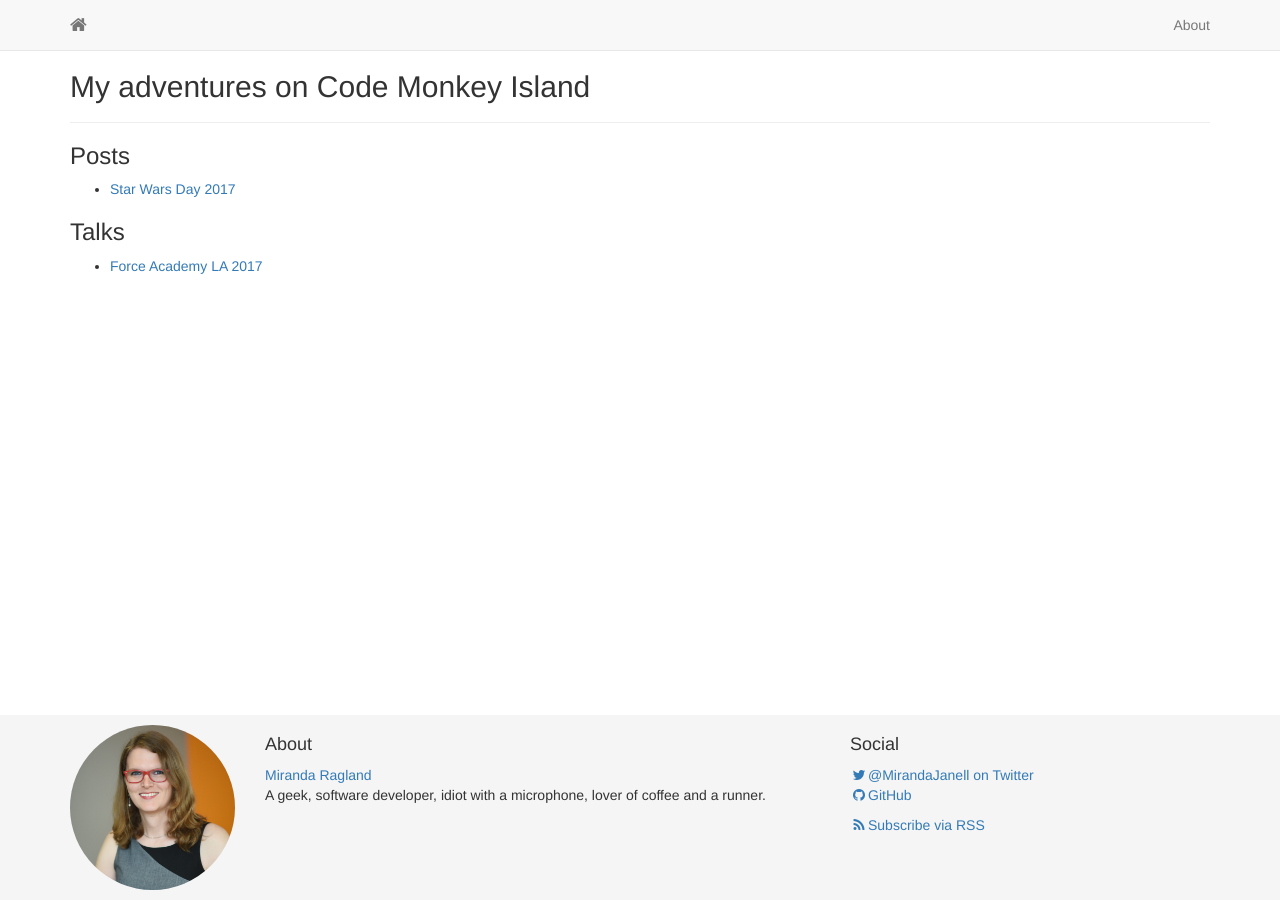
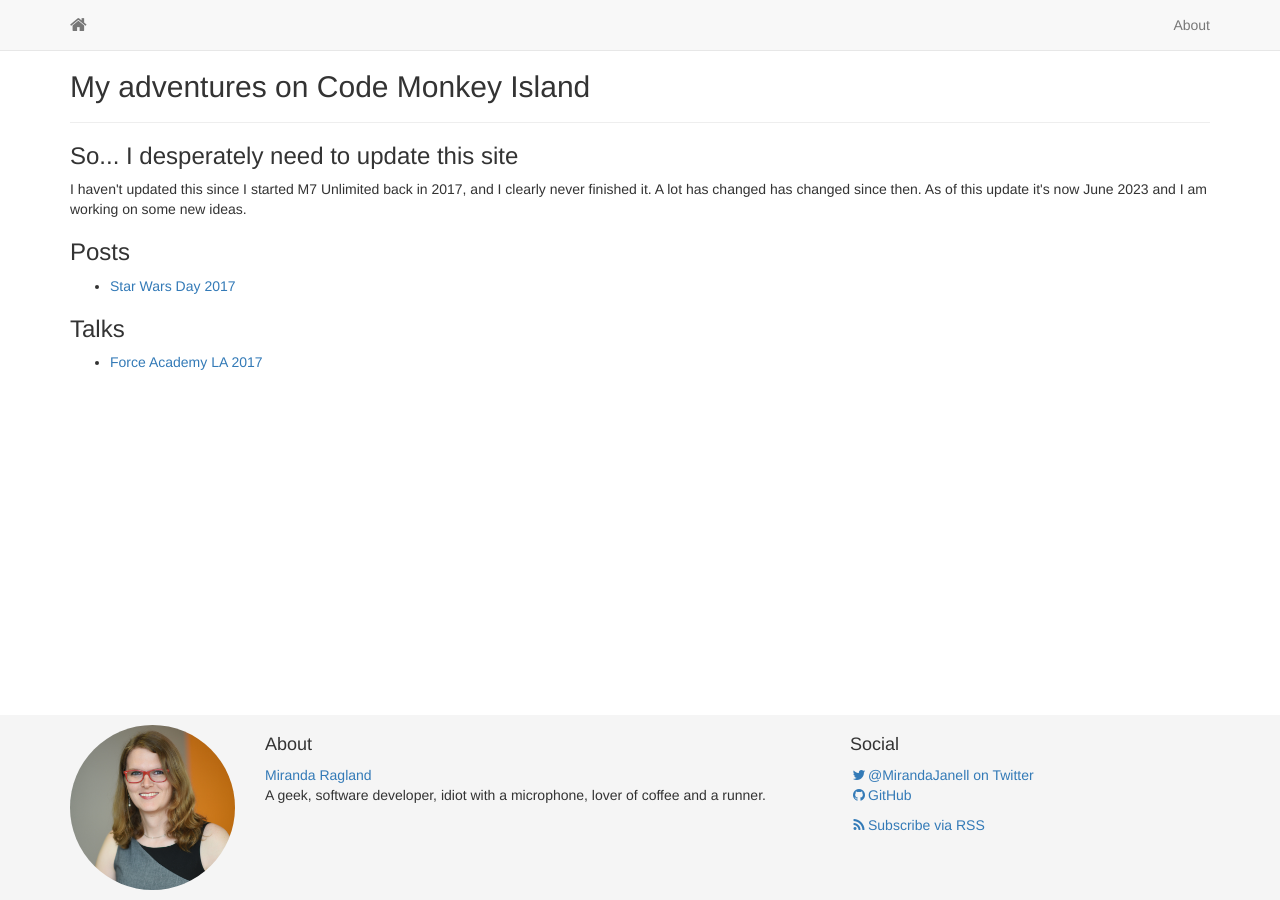
Before and after one commit to MirandaJanell/mjr-web, a Jekyll site: the page built from index.html, in a window 1280 px wide. Built offline with Jekyll 4.4.1, drawn with Linux system fonts in a browser that asks for light colours.

Commit message:
Added a note about this being incomplete.

```diff
--- a/index.html
+++ b/index.html
@@ -1,6 +1,9 @@
 ---
 layout: default
 ---
+<h3>So... I desperately need to update this site</h3>
+I haven't updated this since I started M7 Unlimited back in 2017, and I clearly never finished it. A lot has changed has changed since then. As of this update it's now June 2023 and I am working on some new ideas.
+
 <h3>Posts</h1>
 
 <ul class="post-links">
```
